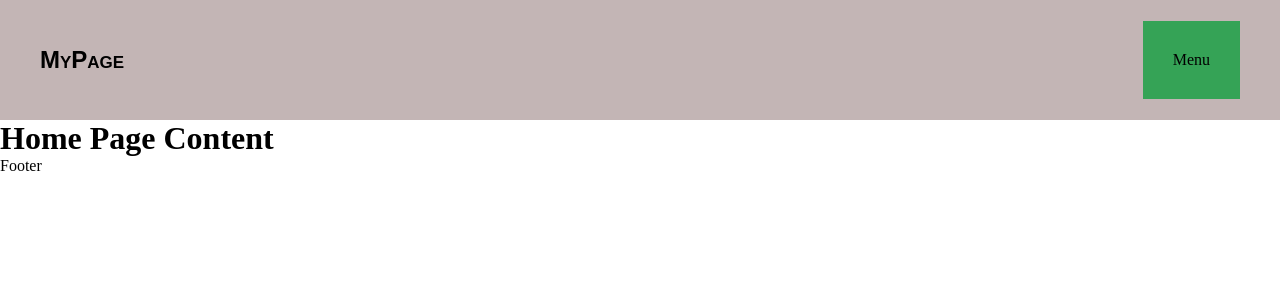
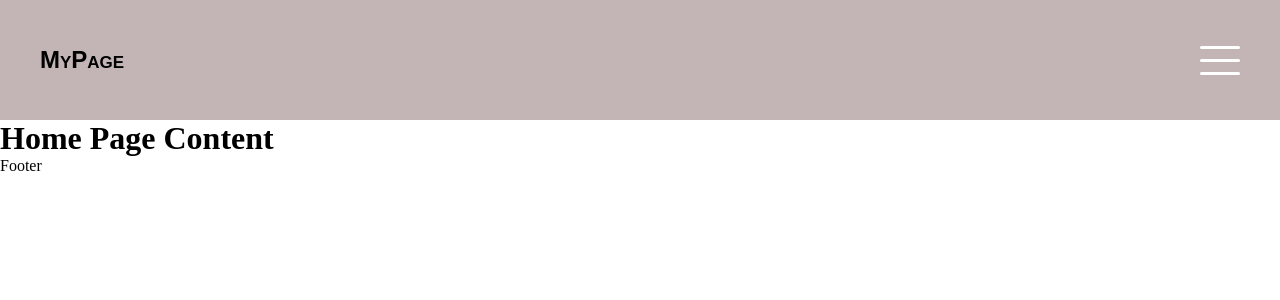
Before and after one commit to changhak0310/my-homepage-use-gsap-, a Next.js app: page / in a window 1280 px wide. Shown: the top 300 px of the page. Built offline with nearby package versions, Linux system fonts and the light colour scheme.

Commit message:
Plus-MenuIconCSSAnimation

```diff
--- /dev/null
+++ b/src/components/MenuIcon.tsx
@@ -0,0 +1,143 @@
+/** @jsxImportSource @emotion/react */
+
+import { useState } from 'react';
+import { css, keyframes } from '@emotion/react';
+
+const menuIconLineHeight = 3;
+const menuIconLineSpace = 10;
+const menuIconLineOffsetY = menuIconLineHeight + menuIconLineSpace;
+const menuIconHeight = 3 * menuIconLineHeight + 2 * menuIconLineSpace;
+const cubicBerzierIn = 'cubic-bezier(0.3, 1, 0.7, 1)';
+const cubicBerzerOut = 'cubic-bezier(1, 0.7, 1, 0.3)';
+
+export const MenuIcon = () => {
+    const [isActive, setIsActive] = useState(false);
+
+    const animateLine1Active = keyframes`
+        0% {
+            transform: translate3d(0, 0, 0) rotate(0deg);
+        }
+        50% {
+            transform: translate3d(0, ${menuIconLineOffsetY+"px"}, 0) rotate(0deg);
+        }
+        100% {
+            transform: translate3d(0, ${menuIconLineOffsetY+"px"}, 0) rotate(45deg);
+        }
+    `;
+
+    const animateLine2Active = keyframes`
+        0% {
+            transform: scale(1);
+            opacity: 1;
+        }
+        100% {
+            transform: scale(0);
+            opacity: 0;
+        }
+    `;
+
+    const animateLine3Active = keyframes`
+        0% {
+            transform: translate3d(0, 0, 0) rotate(0deg);
+        }
+        50% {
+            transform: translate3d(0, -${menuIconLineOffsetY+"px"}, 0) rotate(0deg);
+        }
+        100% {
+            transform: translate3d(0, -${menuIconLineOffsetY+"px"}, 0) rotate(135deg);
+        }
+    `;
+
+    const animateLine1Rev = keyframes`
+        0% {
+            transform: translate3d(0, ${menuIconLineOffsetY+"px"}, 0) rotate(45deg);
+        }
+        50% {
+            transform: translate3d(0, ${menuIconLineOffsetY+"px"}, 0) rotate(0deg);
+        }
+        100% {
+            transform: translate3d(0, 0, 0) rotate(0deg);
+        }
+    `;
+
+    const animateLine2Rev = keyframes`
+        0% {
+            transform: scale(0);
+            opacity: 0;
+        }
+        100% {
+            transform: scale(1);
+            opacity: 1;
+        }
+    `;
+
+    const animateLine3Rev = keyframes`
+        0% {
+            transform: translate3d(0, -${menuIconLineOffsetY+"px"}, 0) rotate(135deg);
+        }
+        50% {
+            transform: translate3d(0, -${menuIconLineOffsetY+"px"}, 0) rotate(0deg);
+        }
+        100% {
+            transform: translate3d(0, 0, 0) rotate(0deg);
+        }
+    `;
+
+    const menuIconStyles = css`
+        width: 40px;
+        height: ${menuIconHeight+"px"};
+        cursor: pointer;
+        display: flex;
+        flex-direction: column;
+        justify-content: space-between;
+    `;
+
+    const lineStyles = css`
+        width: 100%;
+        height: ${menuIconLineHeight+"px"};
+        background-color: #fff;
+        border-radius: 3px;
+        transition: background-color 0.2s ease-in-out;
+
+        &:hover{
+            background-color: #333333;
+        }
+    `;
+
+    const animateLine1StylesActive = css`
+        animation: ${animateLine1Active} .7s ${cubicBerzierIn} forwards;
+    `;
+
+    const animateLine2StylesActive = css`
+        animation: ${animateLine2Active} .7s ${cubicBerzierIn} forwards;
+    `;
+
+    const animateLine3StylesActive = css`
+        animation: ${animateLine3Active} .7s ${cubicBerzierIn} forwards;
+    `;
+
+    const animateLine1StylesRev = css`
+        animation: ${animateLine1Rev} 0.7s ease-in-out;
+    `;
+
+    const animateLine2StylesRev = css`
+        margin: ${menuIconLineSpace+"px"} 0px;
+        animation: ${animateLine2Rev} 0.7s ease-in-out;
+    `;
+
+    const animateLine3StylesRev = css`
+        animation: ${animateLine3Rev} 0.7s  ease-in-out;
+    `;
+
+    const handleClick = () => {
+        setIsActive(!isActive);
+    };
+
+  return (
+    <div css={menuIconStyles} onClick={handleClick}>
+      <div css={[lineStyles, isActive && animateLine1StylesActive, !isActive && animateLine1StylesRev]} />
+      <div css={[lineStyles, isActive && animateLine2StylesActive, !isActive && animateLine2StylesRev]} />
+      <div css={[lineStyles, isActive && animateLine3StylesActive, !isActive && animateLine3StylesRev]} />
+    </div>
+  );
+};
--- a/src/components/index.ts
+++ b/src/components/index.ts
@@ -1 +1,2 @@
 export * from './logo'
+export * from './MenuIcon'
--- a/src/modules/header.tsx
+++ b/src/modules/header.tsx
@@ -1,6 +1,6 @@
 import React from 'react';
 import { Stack } from '@/designSystem/Stack';
-import { Logo } from '@/components/logo';
+import { Logo, MenuIcon }  from '@/components/index'
 
 const Header: React.FC = () => {
   return (
@@ -11,7 +11,7 @@ const Header: React.FC = () => {
       height={120}
     >
       <Logo/>
-      <div style={{background: "#35a356", padding:"30px"}}>Menu</div>
+      <MenuIcon/>
 
     </Stack>
   );
```
